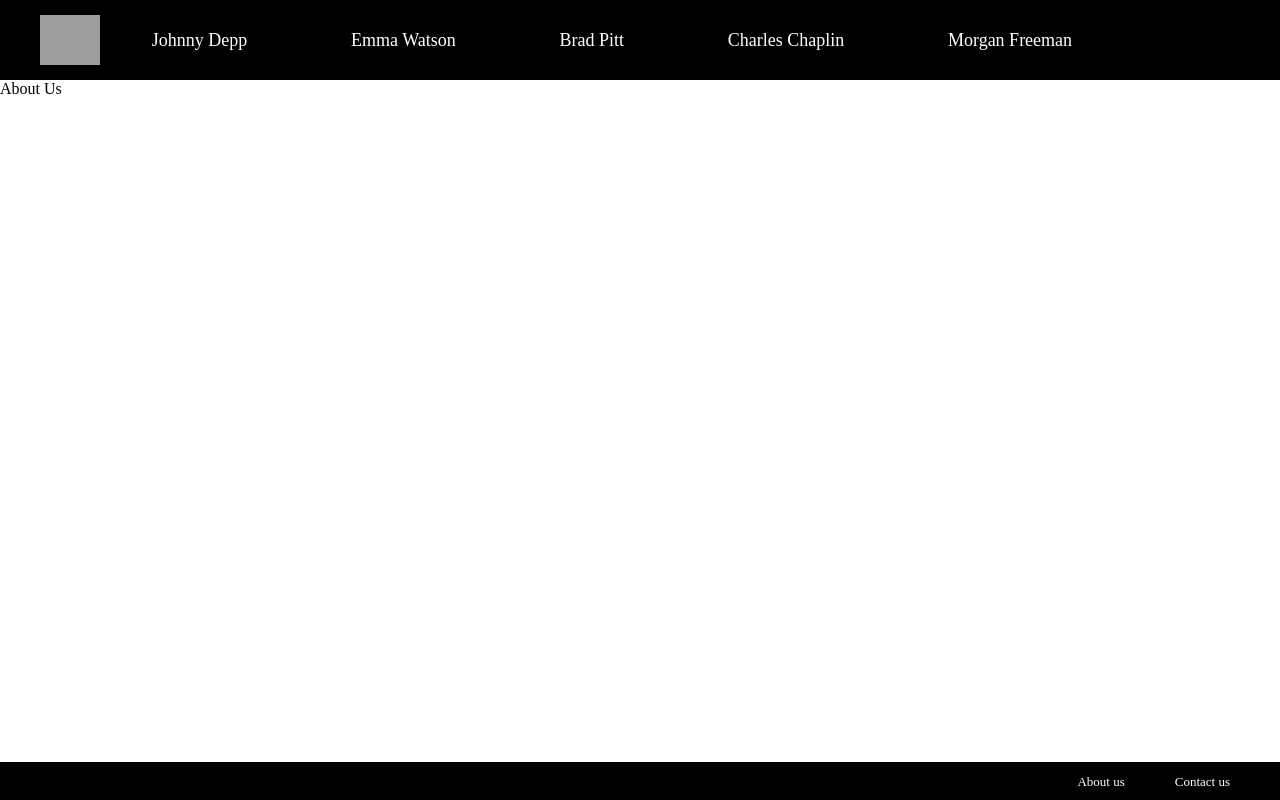
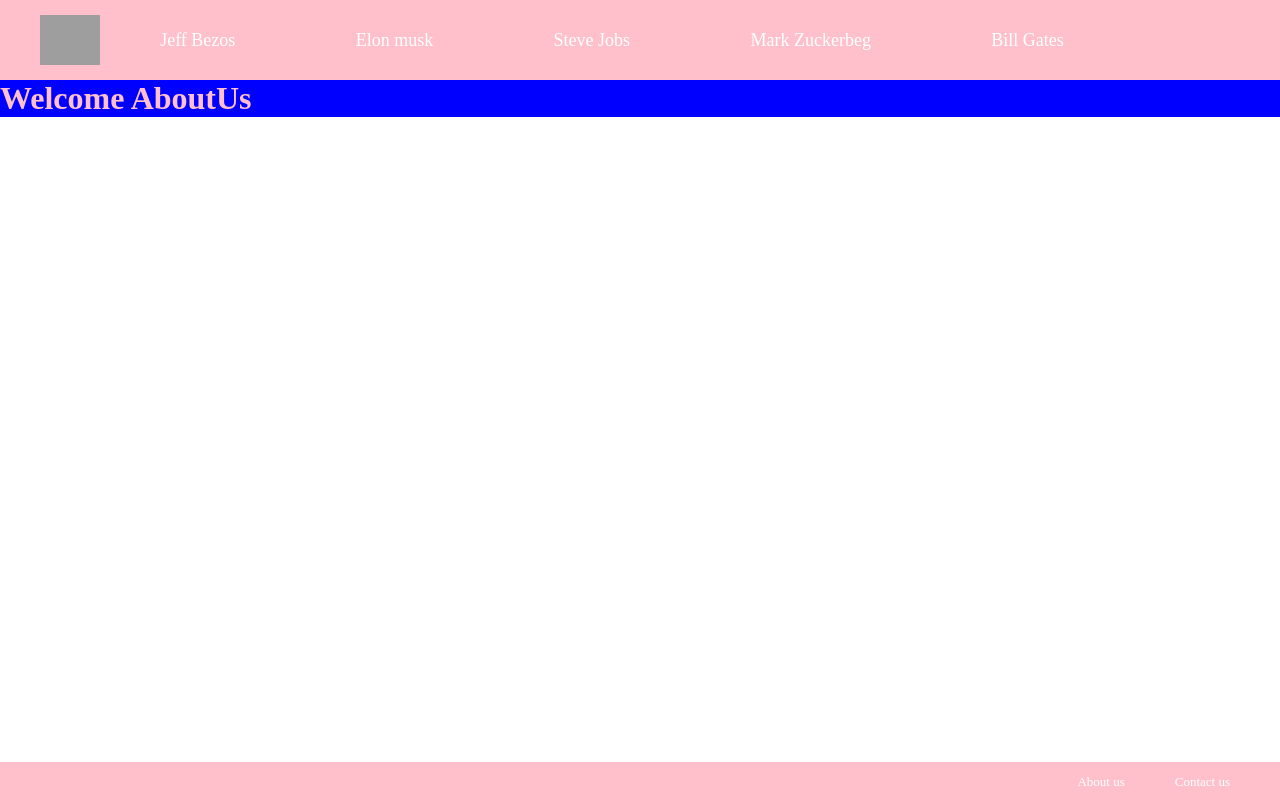
Before and after one commit to Dpkagg20/dummyProject, a React app: page /about-us in a window 1280 px wide. Built offline with nearby package versions, Linux system fonts and the light colour scheme; grey boxes are pictures that could not be loaded.

Commit message:
aboutus page created

```diff
--- a/src/App.jsx
+++ b/src/App.jsx
@@ -8,10 +8,11 @@ import ceoDataList from "./constants/ceoData.jsx";
 import { styles,logos,titles } from "./constants/utils.jsx";
 import pokemonDataList from "./constants/pokemonData.jsx";
 import celebrityDataList from "./constants/celebrityData.jsx";
+import AboutUs from "./components/AboutUs/AboutUs.jsx";
 
 
 const App = () => {
-   const i=2;
+   const i=0;
    const dataList=[
       ceoDataList,
       pokemonDataList,
@@ -27,7 +28,7 @@ const App = () => {
        {dataList[i].map((data,index) =>
          index==0?<Route key={`${titles[i]}_${index}`} exact path={`/`} element={<div>{data.name}</div>} />:<Route key={`${titles[i]}_${index}`} exact path={`/${index}`} element={<div>{data.name}</div>} />
        )}
-       <Route exact path="/about-us" element={<div>About Us</div>}/>
+       <Route exact path="/about-us" element={<AboutUs style={styles[i].main}/>}/>
        <Route exact path="/contact-us" element={<div>Contact Us</div>}/>
     </Routes>
  <Footer style={styles[i].footer}/>
--- /dev/null
+++ b/src/components/AboutUs/AboutUs.jsx
@@ -0,0 +1,11 @@
+import React from 'react'
+
+const AboutUs=(props)=> {
+  return (
+      <div className='aboutus' style={{backgroundColor:props.style.backgroundColor}}>
+           <div className='aboutus__content' ><h1 style={{color:props.style.textColor}}>Welcome AboutUs</h1></div>
+      </div>
+
+  )
+}
+export default AboutUs;
--- /dev/null
+++ b/src/components/AboutUs/AboutUs.scss
@@ -0,0 +1,6 @@
+.aboutus{
+    width: 100%;
+    min-height: calc(100vh - 115px);
+    margin: auto;
+    &__content{}
+}
```
Also changed, not shown: src/components/ContactUs/ContactUs.jsx (added, +7 -0 lines), 1 other file (tests, documents, lock files or other folders).
